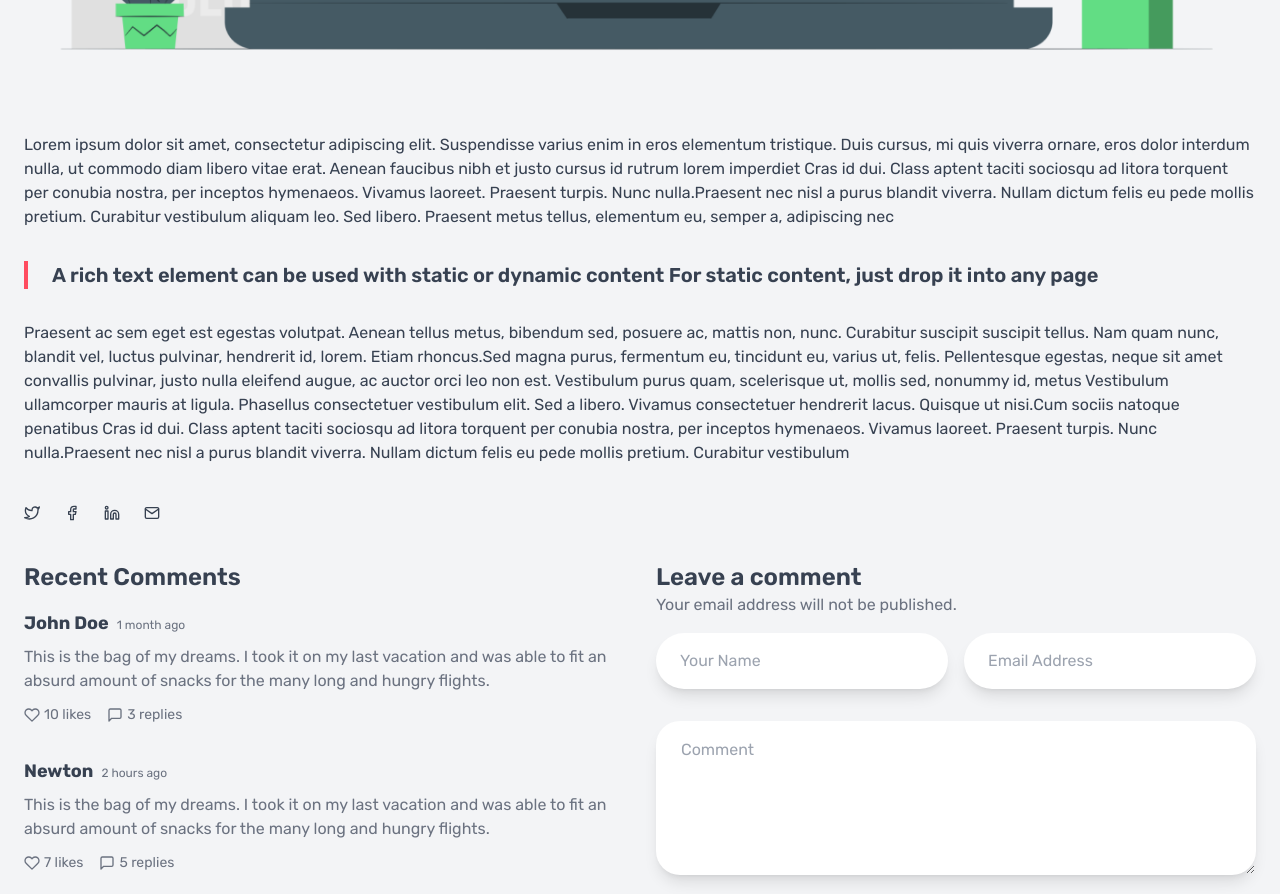
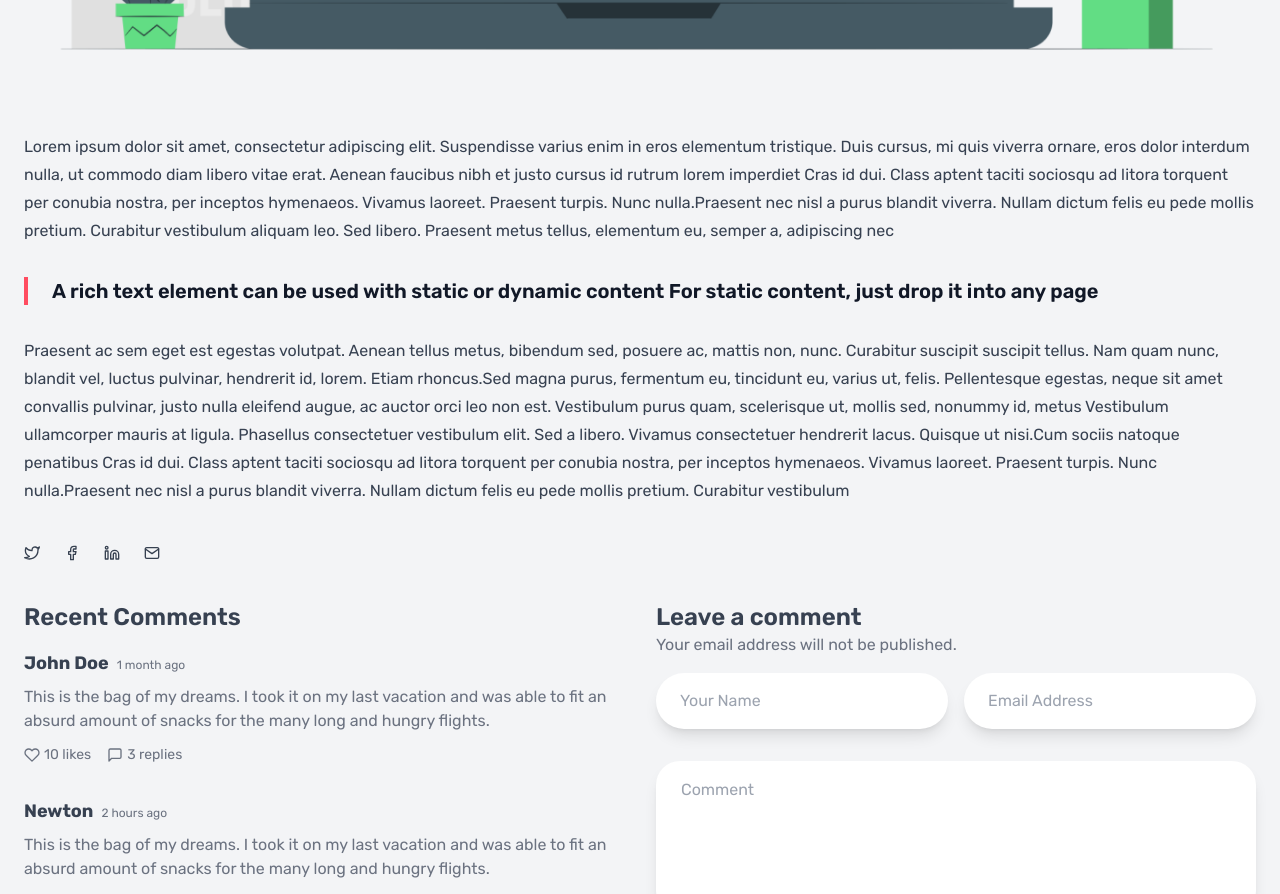
Before and after one commit to mostafizurhimself/getprofile, a Next.js app in the folder pofology/: page /blog/1 in a window 1280 px wide. Shown: the part 880-1774 px from the top of the page. Built offline with nearby package versions, Linux system fonts and the light colour scheme.

Commit message:
Style markdown

```diff
--- a/pofology/src/pages/blog/[id].tsx
+++ b/pofology/src/pages/blog/[id].tsx
@@ -10,9 +10,7 @@ import { GetServerSideProps } from 'next';
 import { posts } from '@/data/posts';
 
 type Props = {
-  post: Post & {
-    author: string;
-  };
+  post: Post;
 };
 
 const BlogSingle: React.FunctionComponent<Props> = ({ post }) => {
@@ -24,14 +22,14 @@ const BlogSingle: React.FunctionComponent<Props> = ({ post }) => {
           <p className="mt-4 flex items-center text-gray-400">
             <span>{post.publishedAt}</span>
             <span className="mx-2 h-1.5 w-1.5 rounded-full bg-primary-500"></span>
-            <span>{post.author}</span>
+            <span>{post.authorName}</span>
           </p>
         </div>
         <div>
           <div className="mt-10 overflow-hidden rounded-xl">
             <Image src={post.imageUrl} height={720} width={1280} layout="responsive" alt={post.title} />
           </div>
-          <div className="mt-10">
+          <article className="prose mt-10 max-w-full prose-blockquote:my-8  prose-blockquote:border-l-4  prose-blockquote:border-primary-500  prose-blockquote:pl-6  prose-blockquote:text-xl  prose-blockquote:font-semibold prose-blockquote:not-italic dark:prose-invert">
             <p>
               Lorem ipsum dolor sit amet, consectetur adipiscing elit. Suspendisse varius enim in eros elementum
               tristique. Duis cursus, mi quis viverra ornare, eros dolor interdum nulla, ut commodo diam libero vitae
@@ -41,10 +39,10 @@ const BlogSingle: React.FunctionComponent<Props> = ({ post }) => {
               Curabitur vestibulum aliquam leo. Sed libero. Praesent metus tellus, elementum eu, semper a, adipiscing
               nec
             </p>
-            <div className="my-8 border-l-4 border-primary-500 pl-6 text-xl font-semibold">
+            <blockquote>
               A rich text element can be used with static or dynamic content For static content, just drop it into any
               page
-            </div>
+            </blockquote>
             <p>
               Praesent ac sem eget est egestas volutpat. Aenean tellus metus, bibendum sed, posuere ac, mattis non,
               nunc. Curabitur suscipit suscipit tellus. Nam quam nunc, blandit vel, luctus pulvinar, hendrerit id,
@@ -56,7 +54,7 @@ const BlogSingle: React.FunctionComponent<Props> = ({ post }) => {
               nostra, per inceptos hymenaeos. Vivamus laoreet. Praesent turpis. Nunc nulla.Praesent nec nisl a purus
               blandit viverra. Nullam dictum felis eu pede mollis pretium. Curabitur vestibulum
             </p>
-          </div>
+          </article>
           <div className="mt-10  flex">
             <Link href="#">
               <a>
@@ -104,7 +102,7 @@ export const getServerSideProps: GetServerSideProps = async (context) => {
           title: post.title,
           imageUrl: post.imageUrl,
           publishedAt: post.publishedAt,
-          author: 'John Doe',
+          authorName: 'John Doe',
         },
       },
     };
--- a/pofology/src/types/index.ts
+++ b/pofology/src/types/index.ts
@@ -44,6 +44,8 @@ export type Post = {
   publishedAt: string;
   thumbnailUrl: string;
   imageUrl: string;
+  authorName: string;
+  // content: string;
 };
 
 export type Review = {
```
